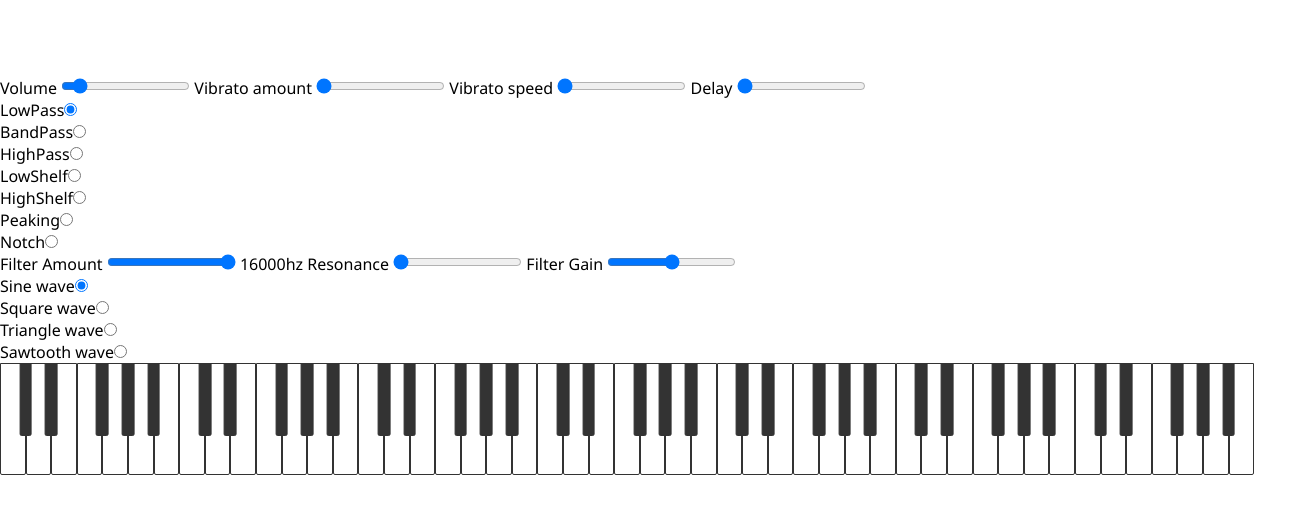
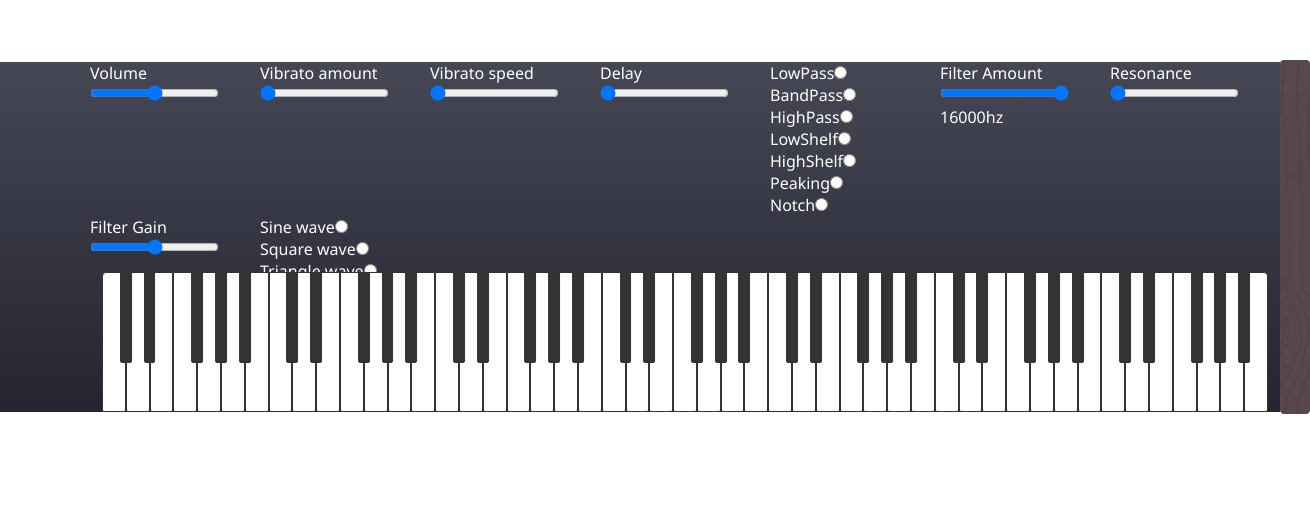
Before and after one commit to emiliodominguez/web-audio-api-synth, a plain HTML site: page index.html in a window 1280 px wide. Shown: the part 163-676 px from the top of the page, 1310 px wide, since content can reach past the window. Drawn offline with Linux system fonts and the light colour scheme.

Commit message:
Added styles WIP

```diff
--- a/index.html
+++ b/index.html
@@ -8,26 +8,34 @@
         <title>Web Audio API Synth</title>
     </head>
     <body>
-        <main class="keyboard">
-            <div id="keyboard-controls" class="controls">
+        <main class="container">
+            <div id="keyboard-controls">
                 <!-- Volume -->
+                <div class="control">
                     <label for="volume">Volume</label>
                     <input type="range" id="volume" min="0" max="1" step="0.01" />
+                </div>
 
                 <!-- Vibrato amount -->
+                <div class="control">
                     <label for="vibrato-amount">Vibrato amount</label>
                     <input type="range" id="vibrato-amount" min="0" max="5" step="0.01" value="0" />
+                </div>
 
                 <!-- Vibrato speed -->
+                <div class="control">
                     <label for="vibrato-speed">Vibrato speed</label>
                     <input type="range" id="vibrato-speed" min="0" max="30" step="0.01" value="0" />
+                </div>
 
                 <!-- Delay -->
+                <div class="control">
                     <label for="delay">Delay</label>
                     <input type="range" id="delay" min="0" max="1" step="0.01" value="0" />
+                </div>
 
                 <!-- Filter types -->
-                <div id="filter-types">
+                <div class="control">
                     <label for="lowpass">LowPass<input type="radio" name="filter" value="lowpass" /></label>
                     <label for="bandpass">BandPass<input type="radio" name="filter" value="bandpass" /></label>
                     <label for="highpass">HighPass<input type="radio" name="filter" value="highpass" /></label>
@@ -38,21 +46,27 @@
                 </div>
 
                 <!-- Filter amount -->
+                <div class="control">
                     <label for="filter-amount">Filter Amount</label>
                     <input type="range" id="filter-amount" min="50" max="16000" step="1" value="16000" />
                     <span id="filter-info">16000hz</span>
+                </div>
 
                 <!-- Resonance -->
+                <div class="control">
+                    <label for="filter-q">Resonance</label>
                     <!-- Note: more than 30 is too much -->
-                <label for="filter-q">Resonance</label>
                     <input type="range" id="filter-q" min="0.1" max="30" step="0.01" value="0.01" />
+                </div>
 
                 <!-- Filter gain -->
+                <div class="control">
                     <label for="filter-gain">Filter Gain</label>
                     <input type="range" id="filter-gain" min="-40" max="40" step="0.01" value="0" />
+                </div>
 
                 <!-- Wave forms -->
-                <div id="wave-forms">
+                <div class="control">
                     <label for="sine">Sine wave<input type="radio" name="wave-form" value="sine" /></label>
                     <label for="square">Square wave<input type="radio" name="wave-form" value="square" /></label>
                     <label for="triangle">Triangle wave<input type="radio" name="wave-form" value="triangle" /></label>
@@ -60,7 +74,7 @@
                 </div>
             </div>
 
-            <div id="keyboard-keys" class="keys"></div>
+            <div id="keyboard-keys"></div>
         </main>
 
         <script src="./js/script.js" type="module"></script>
--- a/js/script.js
+++ b/js/script.js
@@ -1,7 +1,7 @@
-import { setSynthControls } from "./synth-controls.js";
+// import { setSynthControls } from "./synth-controls.js";
 import { setSynthKeys } from "./synth-keys.js";
-import { setMidiAccess } from "./midi.js";
+// import { setMidiAccess } from "./midi.js";
 
-setSynthControls();
+// setSynthControls();
 setSynthKeys();
-setMidiAccess();
+// setMidiAccess();
--- a/style.scss
+++ b/style.scss
@@ -15,51 +15,101 @@ body {
     // background-image: radial-gradient(circle, #222, #111);
 }
 
-.keyboard {
-    $width: 1280px;
+.container {
+    $container-width: 1280px;
+    $container-height: 350px;
+    $container-radius: 3px;
 
-    min-width: $width;
-    max-width: $width;
-    height: 40vh;
+    position: relative;
+    min-width: $container-width;
+    max-width: $container-width;
+    height: $container-height;
+    padding-left: 90px;
+    background-image: linear-gradient(#454754, #252531);
     margin: auto;
+
+    display: flex;
+    flex-direction: column;
+    justify-content: center;
+    align-items: center;
+
+    &::before,
+    &::after {
+        $aside-width: 30px;
+        $aside-offset: 2px;
+
+        content: "";
+        position: absolute;
+        top: -$aside-offset;
+        width: $aside-width;
+        border-radius: $container-radius * 1.5;
+        height: calc(100% + #{$aside-offset * 2});
+        background-image: url(assets/wood-texture.png);
+        background-size: cover;
+        background-repeat: no-repeat;
+        box-shadow: inset 0 0 $container-height #614a52, inset 0 0 ($container-height * 2) #402e30, inset 0 0 ($container-height * 0.5) rgba(#000, 0.75);
+    }
+
+    &::before {
+        right: 100%;
+        background-position: left;
+    }
+
+    &::after {
+        left: 100%;
+        background-position: center;
+    }
 }
 
-.controls {
-    #wave-forms,
-    #filter-types {
+#keyboard-controls {
+    flex: 1;
+    width: 100%;
+    height: 100%;
+
+    // Temp
+    display: grid;
+    grid-template-columns: repeat(auto-fit, minmax(150px, 1fr));
+    overflow: auto;
+    color: #fff;
+
+    .control {
         label {
             display: block;
         }
     }
-
-    #filterAmount {
-        width: 500px;
-        background-color: red;
-    }
 }
 
-.keys {
+#keyboard-keys {
     position: relative;
-    height: 35%;
+    width: 100%;
+    height: 40%;
+    text-align: center;
 
     .key {
-        $border: 1px;
-        $radius: 2px;
-        $base-color: #fff;
-        $sharp-color: #333;
+        $key-border: 1px;
+        $key-radius: 2px;
+        $key-base-color: #fff;
+        $key-sharp-color: #333;
 
-        border: none;
-        border: $border solid #333;
-        border-radius: 0 0 $radius $radius;
+        border: $key-border solid #333;
+        border-radius: 0 0 $key-radius $key-radius;
         cursor: pointer;
+
+        &:first-child {
+            border-top-left-radius: $key-radius * 2;
+        }
+
+        &:last-child {
+            border-top-right-radius: $key-radius * 2;
+        }
 
         &:not(&.sharp) {
             width: 2%;
             height: 100%;
-            background-color: $base-color;
+            background-color: $key-base-color;
 
             &.playing {
-                background-image: linear-gradient($base-color, darken($base-color, 5%));
+                background-image: linear-gradient($key-base-color, darken($key-base-color, 5%));
             }
         }
 
@@ -68,10 +118,10 @@ body {
             width: 1%;
             height: 65%;
             transform: translateX(-50%);
-            background-color: $sharp-color;
+            background-color: $key-sharp-color;
 
             &.playing {
-                background-image: linear-gradient($sharp-color, darken($sharp-color, 10%));
+                background-image: linear-gradient($key-sharp-color, darken($key-sharp-color, 10%));
             }
         }
     }
```
Also changed, not shown: assets/wood-texture.png (added), style.css. Lines whose indentation alone changed are shown as unchanged.
